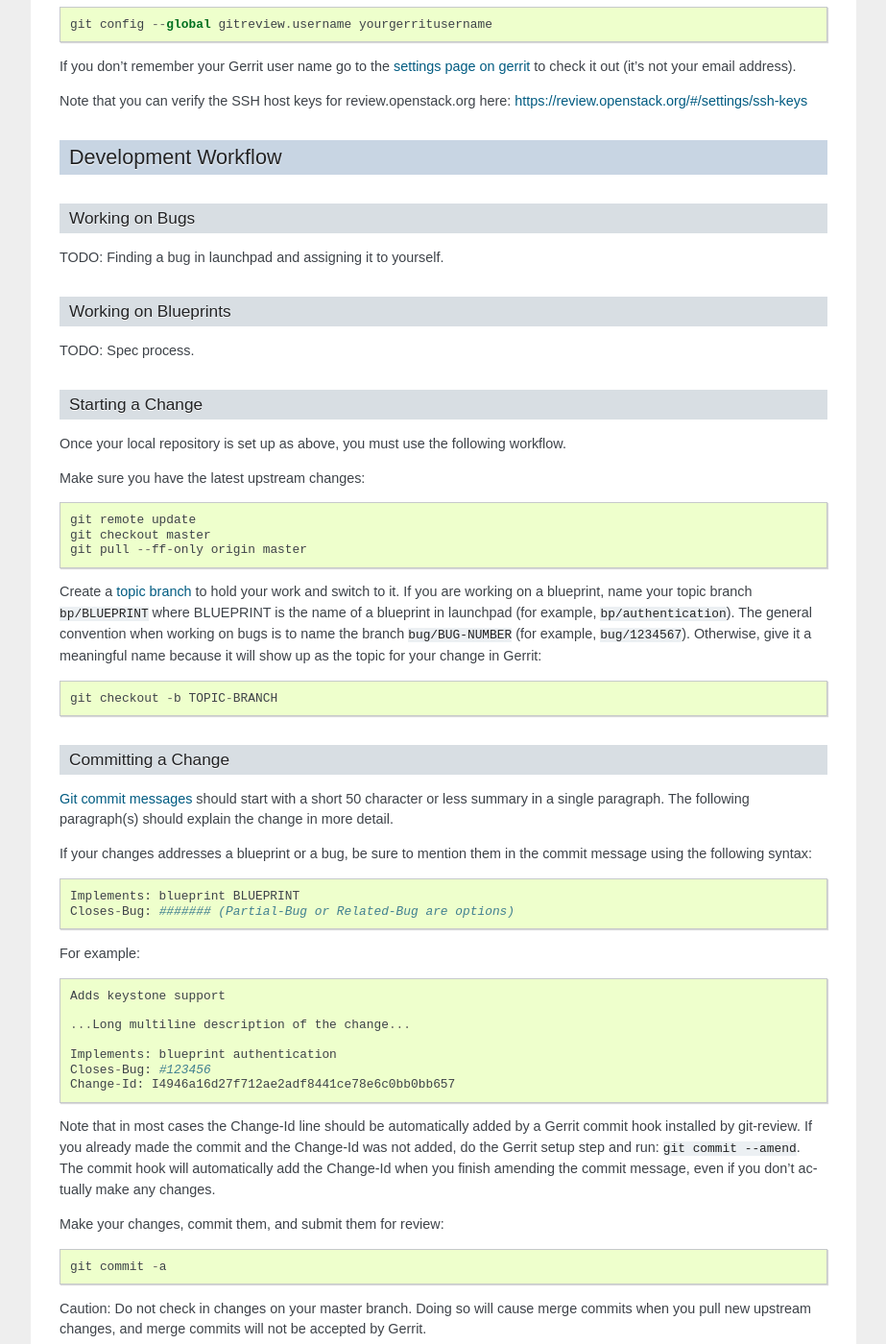
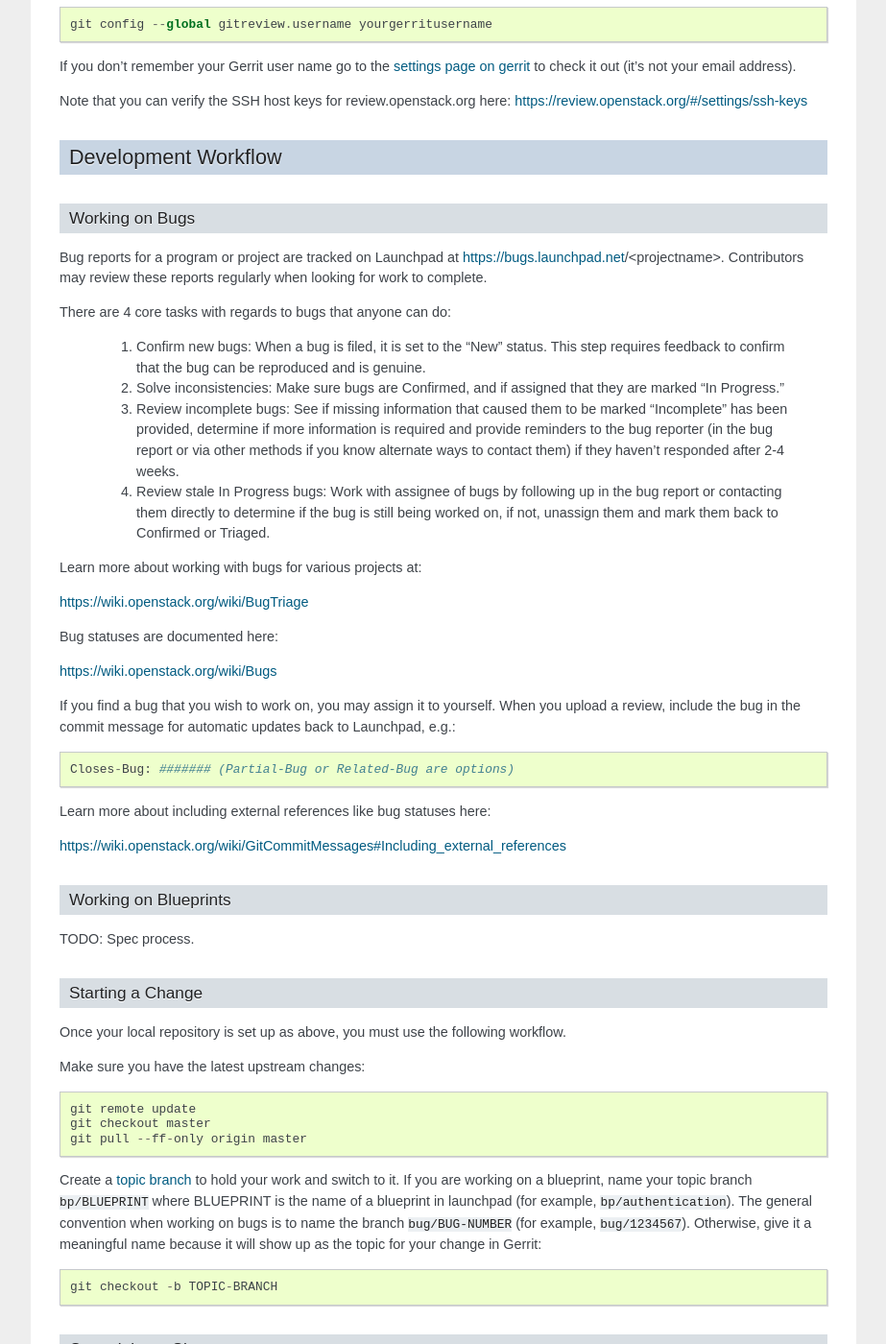
Before and after one commit to openstack-archive/infra-manual, a Sphinx documentation site: the page built from doc/source/developers.rst, in a window 1280 px wide and 1400 px high, scrolled down 2835 px. Shown: the whole window at 96% size, without its empty margins (198-1121 px from the left). Built offline with Sphinx 7.4.7, drawn with Linux system fonts in a browser that asks for light colours.

Commit message:
Add Working with Bugs section to Dev guide
Change-Id: Ib6ff2dd39721afc353726024c35130c30e5368dd

```diff
--- a/doc/source/developers.rst
+++ b/doc/source/developers.rst
@@ -166,7 +166,44 @@
 Working on Bugs
 ---------------
 
-TODO: Finding a bug in launchpad and assigning it to yourself.
+Bug reports for a program or project are tracked on Launchpad at
+https://bugs.launchpad.net/<projectname>. Contributors may review these
+reports regularly when looking for work to complete.
+
+There are 4 core tasks with regards to bugs that anyone can do:
+
+ #. Confirm new bugs: When a bug is filed, it is set to the "New" status.
+    This step requires feedback to confirm that the bug can be reproduced
+    and is genuine.
+ #. Solve inconsistencies: Make sure bugs are Confirmed, and if assigned
+    that they are marked "In Progress."
+ #. Review incomplete bugs: See if missing information that caused them to
+    be marked "Incomplete" has been provided, determine if more information
+    is required and provide reminders to the bug reporter (in the bug report
+    or via other methods if you know alternate ways to contact them) if they
+    haven't responded after 2-4 weeks.
+ #. Review stale In Progress bugs: Work with assignee of bugs by following up
+    in the bug report or contacting them directly to determine if the bug is
+    still being worked on, if not, unassign them and mark them back to
+    Confirmed or Triaged.
+
+Learn more about working with bugs for various projects at:
+
+https://wiki.openstack.org/wiki/BugTriage
+
+Bug statuses are documented here:
+
+https://wiki.openstack.org/wiki/Bugs
+
+If you find a bug that you wish to work on, you may assign it to yourself.
+When you upload a review, include the bug in the commit message for
+automatic updates back to Launchpad, e.g.::
+
+  Closes-Bug: ####### (Partial-Bug or Related-Bug are options)
+
+Learn more about including external references like bug statuses here:
+
+https://wiki.openstack.org/wiki/GitCommitMessages#Including_external_references
 
 Working on Blueprints
 ---------------------
```
